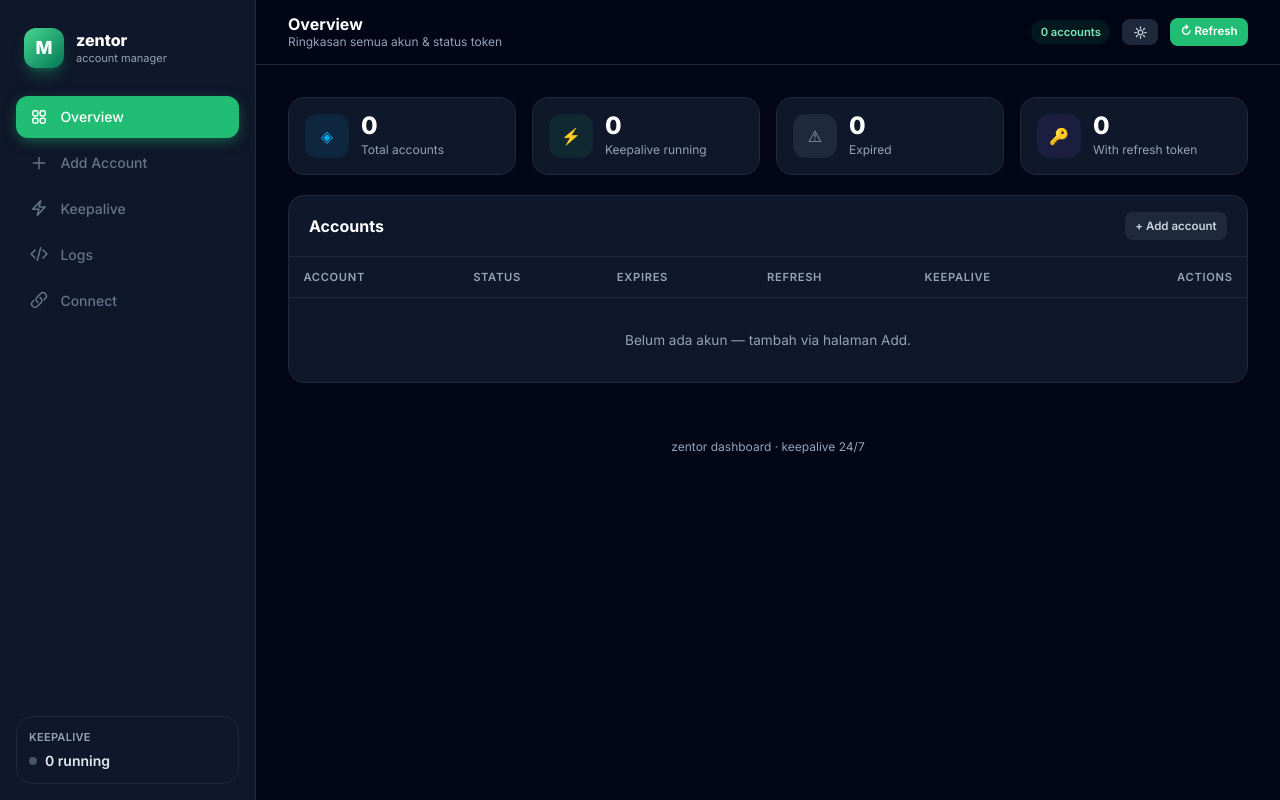
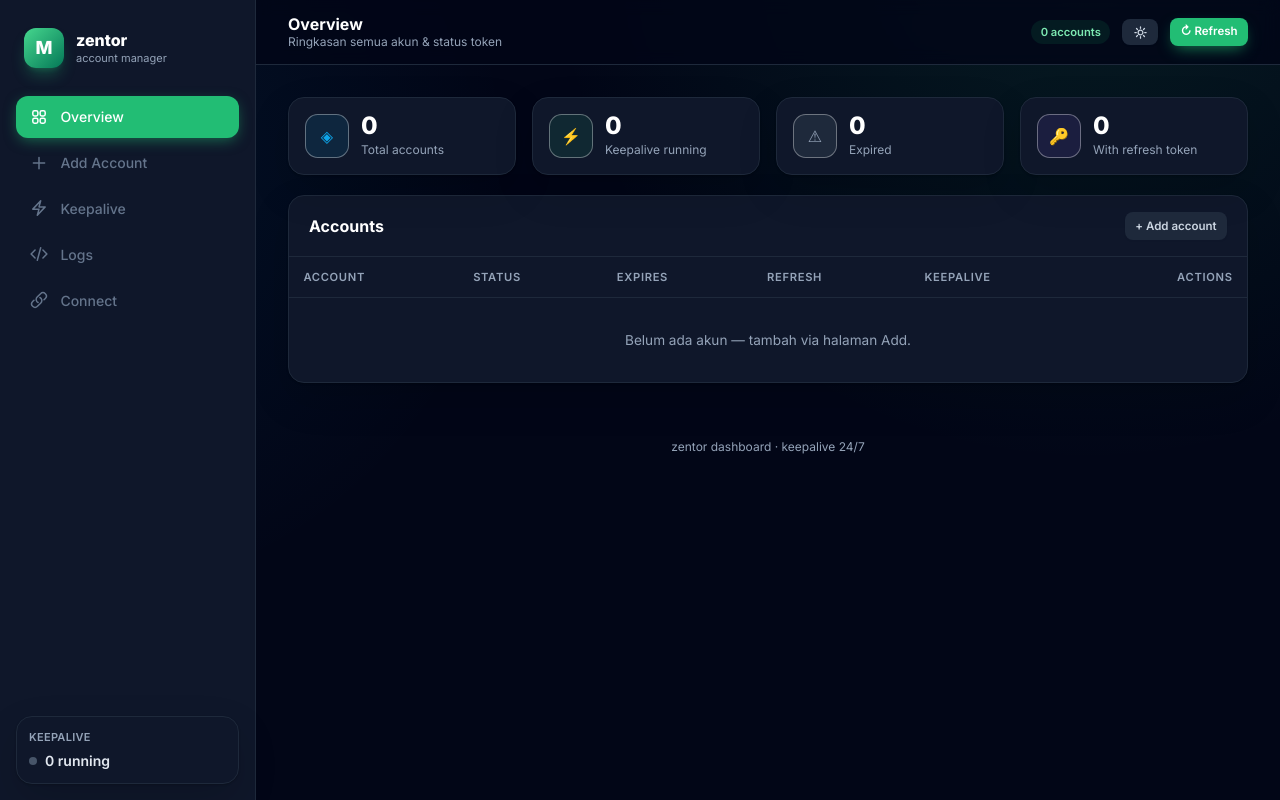
Before and after one commit to th0rfins/clay, a FastAPI app: page / in a window 1280 px wide. Run offline with FastAPI, Linux system fonts and the light colour scheme; data that the repository does not hold is empty; some libraries are stand-ins or nearby versions.

Commit message:
Polish dashboard UI styling

```diff
--- a/templates/index.html
+++ b/templates/index.html
@@ -18,8 +18,17 @@
 <link rel="preconnect" href="https://fonts.googleapis.com">
 <link href="https://fonts.googleapis.com/css2?family=Inter:wght@400;500;600;700;800&family=JetBrains+Mono:wght@400;500&display=swap" rel="stylesheet">
 <style>
-body{font-family:'Inter',system-ui,sans-serif}
+body{font-family:'Inter',system-ui,sans-serif;background-image:radial-gradient(circle at 85% -10%,rgba(34,189,116,.12),transparent 34rem),radial-gradient(circle at 5% 20%,rgba(14,165,233,.08),transparent 28rem)}
 .mono{font-family:'JetBrains Mono',monospace}
+.card{box-shadow:0 1px 2px rgba(15,23,42,.04),0 12px 32px rgba(15,23,42,.04);transition:border-color .2s,box-shadow .2s,transform .2s}
+.card:hover{border-color:#cbd5e1;box-shadow:0 12px 32px rgba(15,23,42,.08)}
+.dark .card{box-shadow:0 1px 2px rgba(0,0,0,.2),0 16px 40px rgba(0,0,0,.14)}
+.dark .card:hover{border-color:#334155}
+.btn{box-shadow:0 1px 2px rgba(15,23,42,.06)}
+.btn-brand{box-shadow:0 6px 16px -5px rgba(34,189,116,.7)}
+.btn-brand:hover{transform:translateY(-1px);box-shadow:0 9px 20px -5px rgba(34,189,116,.8)}
+.stat-ic{box-shadow:inset 0 0 0 1px rgba(255,255,255,.35)}
+@media(max-width:640px){#stats{grid-template-columns:1fr 1fr}.card{border-radius:.8rem}}
 ::-webkit-scrollbar{width:8px;height:8px}
 ::-webkit-scrollbar-track{background:transparent}
 ::-webkit-scrollbar-thumb{background:#334155;border-radius:8px}
```
